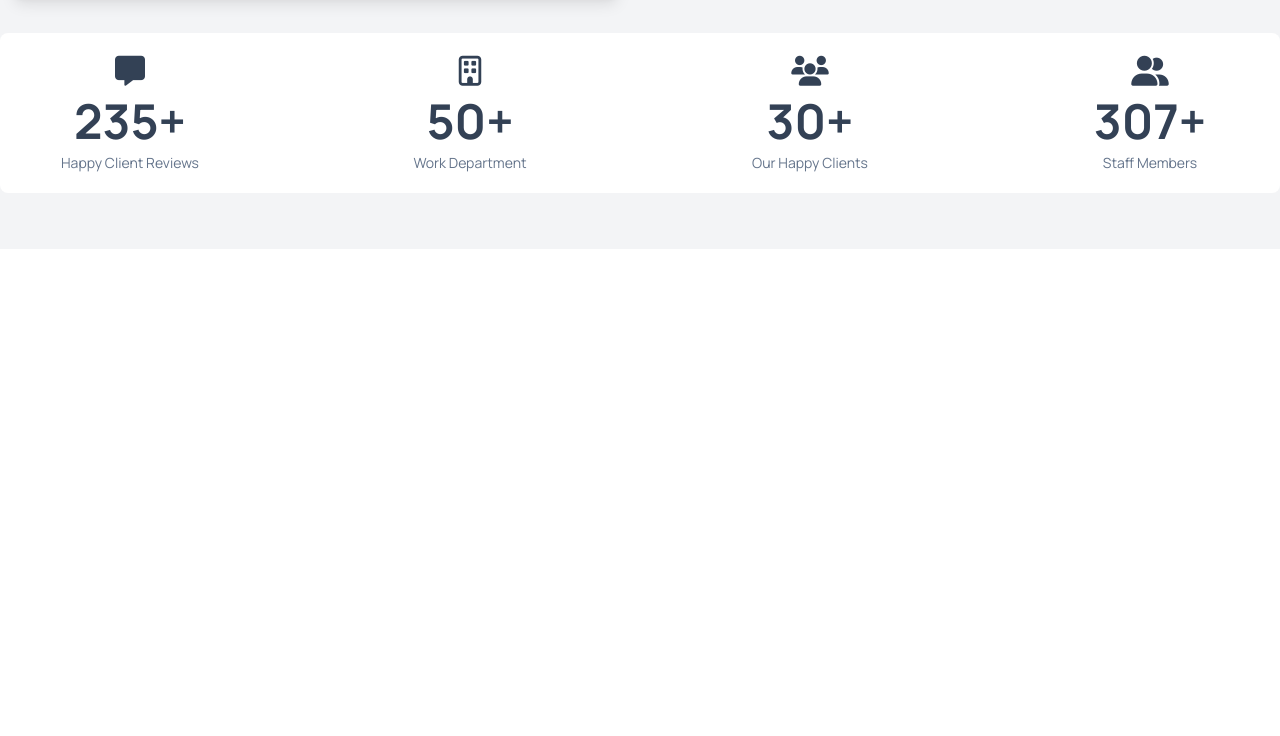
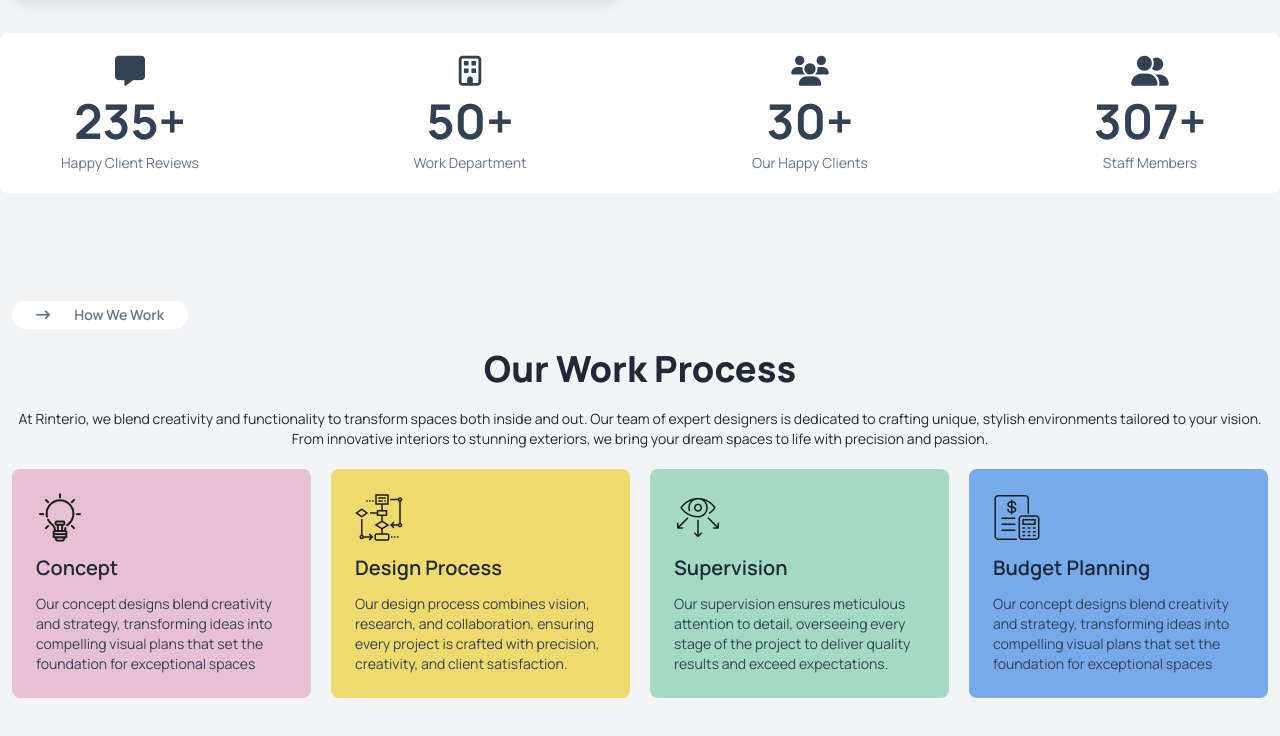
Before and after one commit to omarbinsaleh/web-dev-3rd-assignment, a website: page index.html in a window 1280 px wide. Shown: the part 1358-2094 px from the top of the page. Before the commit the page ends 1711 px from the top, so only its background shows below. Drawn offline with nearby package versions, Linux system fonts and the light colour scheme.

Commit message:
how we work section completed

```diff
--- a/index.html
+++ b/index.html
@@ -96,7 +96,8 @@
                sophistication, featuring weathered wood, sleek metal accents, and
                large windows that flood the space with natural light.
             </p>
-            <a href="#" class="flex gap-4 capitalize  items-center justify-center py-1.5 px-6 bg-[#acef5f7f] rounded-full md:inline-flex md:mx-auto">
+            <a href="#"
+               class="flex gap-4 capitalize  items-center justify-center py-1.5 px-6 bg-[#acef5f7f] rounded-full md:inline-flex md:mx-auto">
                <h2 class="text-md font-bold">view details</h2>
                <div class="w-6 h-6 grid place-content-center p-2 bg-[#ABEF5F] rounded-full text-white">
                   <i class="fa-solid fa-arrow-right -rotate-45 text-sm"></i>
@@ -115,13 +116,18 @@
             <div class="space-y-5 relative">
                <img class="hidden absolute xl:block -top-9 -left-12" src="./assets/Vector.png" alt="">
                <!-- about us button -->
-               <div class="capitalize text-sm flex max-w-36 mx-auto lg:m-0 gap-2 items-center px-6 py-1 bg-white rounded-full text-slate-500">
+               <div
+                  class="capitalize text-sm flex max-w-36 mx-auto lg:m-0 gap-2 items-center px-6 py-1 bg-white rounded-full text-slate-500">
                   <i class="fa-solid fa-arrow-right-long"></i>
                   <p class="font-semibold">about us</p>
                </div>
-               <h1 class="text-3xl md:text-4xl font-extrabold max-w-6xl mx-auto capitalize text-center">we design thoughtfull, liveable space</h1>
+               <h1 class="text-3xl md:text-4xl font-extrabold max-w-6xl mx-auto capitalize text-center">we design
+                  thoughtfull, liveable space</h1>
                <p class="text-sm text-center">
-                  At Rinterio, we blend creativity and functionality to transform spaces both inside and out. Our team of expert designers is dedicated to crafting unique, stylish environments tailored to your vision. From innovative interiors to stunning exteriors, we bring your dream spaces to life with precision and passion.
+                  At Rinterio, we blend creativity and functionality to transform spaces both inside and out. Our team
+                  of expert designers is dedicated to crafting unique, stylish environments tailored to your vision.
+                  From innovative interiors to stunning exteriors, we bring your dream spaces to life with precision and
+                  passion.
                </p>
                <!-- about us: cards -->
                <div class="space-y-4 md:grid grid-cols-2 gap-5 lg:block">
@@ -131,7 +137,8 @@
                      <div>
                         <h2 class="text-xl text-slate-700 font-semibold text-left capitalize">Commercial</h2>
                         <p class="text-sm text-slate-500 text-left">
-                           We design impactful commercial spaces that enhance brand identity and boost functionality, creating environments where business thrives and clients are impressed.
+                           We design impactful commercial spaces that enhance brand identity and boost functionality,
+                           creating environments where business thrives and clients are impressed.
                         </p>
                      </div>
                   </div>
@@ -141,7 +148,8 @@
                      <div>
                         <h2 class="text-xl text-slate-700 font-semibold text-left capitalize">residential</h2>
                         <p class="text-sm text-slate-500 text-left">
-                           We create personalized, stylish residential spaces that reflect your lifestyle and taste, turning your house into a true home.
+                           We create personalized, stylish residential spaces that reflect your lifestyle and taste,
+                           turning your house into a true home.
                         </p>
                      </div>
                   </div>
@@ -154,7 +162,8 @@
             </div>
          </div>
          <!-- dash board -->
-         <div class="max-w-screen-xl mx-auto grid grid-cols-1 md:grid md:grid-cols-2 lg:grid-cols-4 gap-16 md:gap-20 py-5 bg-white rounded-lg">
+         <div
+            class="max-w-screen-xl mx-auto grid grid-cols-1 md:grid md:grid-cols-2 lg:grid-cols-4 gap-16 md:gap-20 py-5 bg-white rounded-lg">
             <!-- badge 1 -->
             <div class="text-center space-y-2 flex items-center justify-center flex-col">
                <i class="fa-solid fa-message text-3xl text-slate-700"></i>
@@ -183,9 +192,58 @@
       </section>
 
       <!-- how we work section -->
-      <section>
-         <div class="max-w-screen-xl mx-auto">
+      <section class="bg-gray-100 py-10">
+         <div class="max-w-screen-xl mx-auto space-y-5 p-3">
+            <!-- how we work button -->
+            <div
+               class="capitalize text-sm flex max-w-44 mx-auto lg:m-0 gap-2 items-center px-6 py-1 bg-white rounded-full text-slate-500">
+               <i class="fa-solid fa-arrow-right-long mr-auto"></i>
+               <p class="font-semibold ml-auto">how we work</p>
+            </div>
 
+            <h1 class="text-3xl md:text-4xl font-extrabold max-w-6xl mx-auto capitalize text-center">
+               our work process
+            </h1>
+            <p class="text-sm text-center">
+               At Rinterio, we blend creativity and functionality to transform spaces both inside and out. Our team of
+               expert designers is dedicated to crafting unique, stylish environments tailored to your vision. From
+               innovative interiors to stunning exteriors, we bring your dream spaces to life with precision and
+               passion.
+            </p>
+            <div class="grid grid-cols-1 gap-5 md:grid-cols-2 lg:grid-cols-4">
+               <!-- concept card -->
+               <div class="p-6 bg-[#E7C1D3] rounded-lg space-y-3">
+                  <img src="./assets/concept.png" alt="">
+                  <h2 class="text-xl font-semibold capitalize">Concept</h2>
+                  <p class="text-sm text-slate-700">
+                     Our concept designs blend creativity and strategy, transforming ideas into compelling visual plans that set the foundation for exceptional spaces
+                  </p>
+               </div>
+               <!-- design process card -->
+               <div class="p-6 bg-[#EFDA6E] rounded-lg space-y-3">
+                  <img src="./assets/flow-chart.png" alt="">
+                  <h2 class="text-xl font-semibold capitalize">design process</h2>
+                  <p class="text-sm text-slate-700">
+                     Our design process combines vision, research, and collaboration, ensuring every project is crafted with precision, creativity, and client satisfaction.
+                  </p>
+               </div>
+               <!-- supervision card -->
+               <div class="p-6 bg-[#A4DAC3] rounded-lg space-y-3">
+                  <img src="./assets/vision.png" alt="">
+                  <h2 class="text-xl font-semibold capitalize">supervision</h2>
+                  <p class="text-sm text-slate-700">
+                     Our supervision ensures meticulous attention to detail, overseeing every stage of the project to deliver quality results and exceed expectations.
+                  </p>
+               </div>
+               <!-- concept card -->
+               <div class="p-6 bg-[#77AAEA] rounded-lg space-y-3">
+                  <img src="./assets/budget-planning.png" alt="">
+                  <h2 class="text-xl font-semibold capitalize">Budget Planning</h2>
+                  <p class="text-sm text-slate-700">
+                     Our concept designs blend creativity and strategy, transforming ideas into compelling visual plans that set the foundation for exceptional spaces
+                  </p>
+               </div>
+            </div>
          </div>
       </section>
 
```
